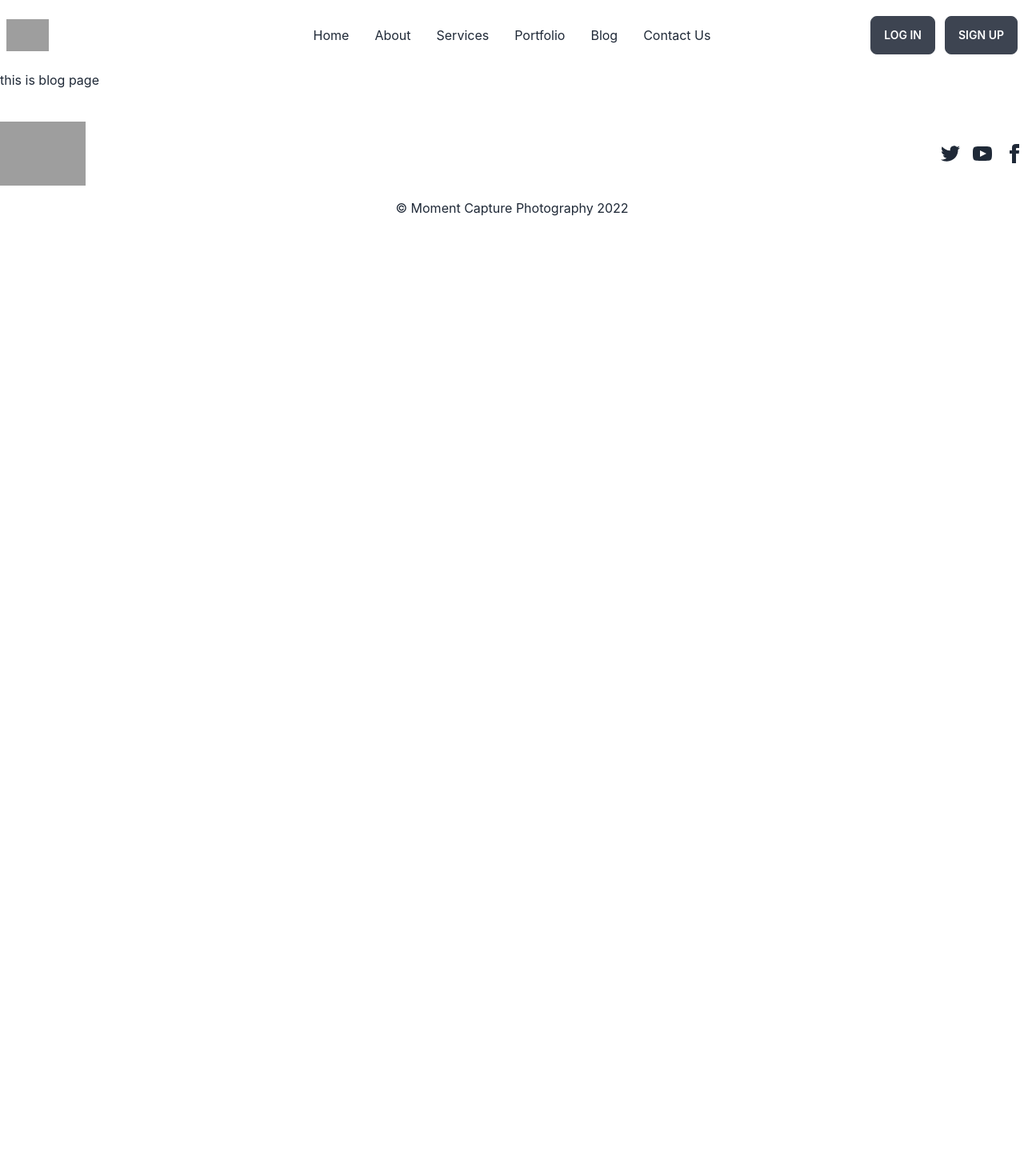
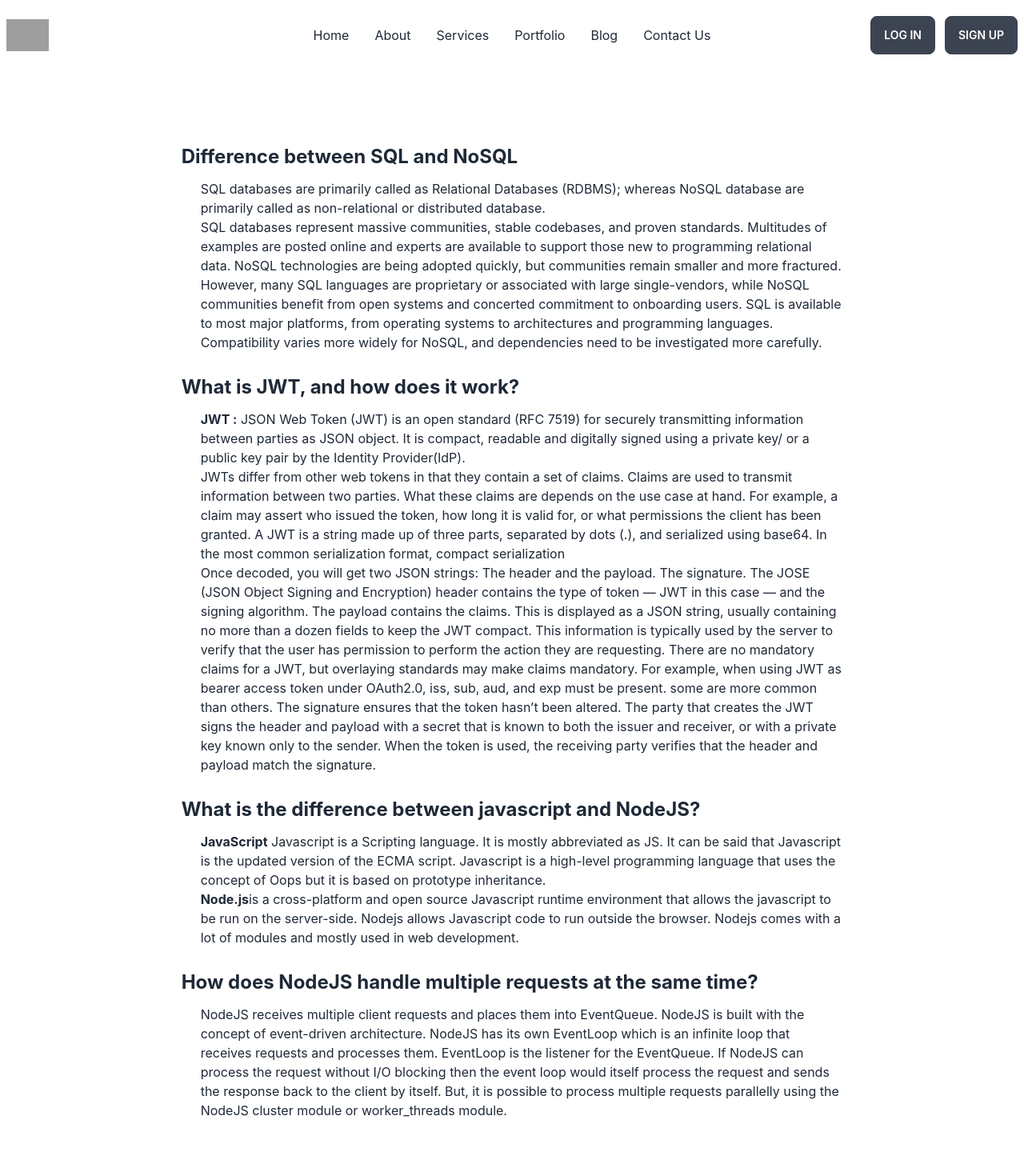
Before and after one commit to Rabiullah-Rabi/moment-capture, a React (Create React App) app: page /blog in a window 1280 px wide. Shown: the top 1470 px of the page at 80% size. Before the commit the page ends 800 px from the top, so only its background shows below. Built offline with nearby package versions, Linux system fonts and the light colour scheme; no server answers; grey boxes are pictures that could not be loaded.

Commit message:
jwt token save with sign up "

```diff
--- a/src/Context/AuthContext/AuthProvider.js
+++ b/src/Context/AuthContext/AuthProvider.js
@@ -26,17 +26,31 @@ const AuthProvider = ({ children }) => {
   const updateUserProfile = (profile) => {
     return updateProfile(auth.currentUser, profile);
   };
+  //jwt token
+  const jwtToken = ({ userUid }) => {
+    fetch("http://localhost:5000/jwt", {
+      method: "POST",
+      headers: {
+        "content-type": "application/json",
+      },
+      body: JSON.stringify(userUid),
+    })
+      .then((res) => res.json())
+      .then((data) => {
+        localStorage.setItem("jwToken", data.token);
+      });
+  };
   // Log in  with email password
   const emailPassSignIn = (email, password) => {
     setLoading(true);
     return signInWithEmailAndPassword(auth, email, password);
   };
-// Log out User
+  // Log out User
   const logOut = () => {
     setLoading(true);
     return signOut(auth);
   };
-// observer
+  // observer
   useEffect(() => {
     const unSubscribe = onAuthStateChanged(auth, (currentUser) => {
       setUser(currentUser);
@@ -45,7 +59,7 @@ const AuthProvider = ({ children }) => {
     return () => unSubscribe();
   }, []);
 
-    // popup for proverder log in
+  // popup for proverder log in
   const providerLogIn = (provider) => {
     return signInWithPopup(auth, provider);
   };
@@ -57,6 +71,7 @@ const AuthProvider = ({ children }) => {
     emailPassSignIn,
     updateUser: updateUserProfile,
     logOut,
+    jwtToken,
   };
 
   return (
--- a/src/component/Header/Header.js
+++ b/src/component/Header/Header.js
@@ -60,7 +60,7 @@ const Header = () => {
             <>
               <div className="dropdown dropdown-hover">
                 <label tabIndex={0} className="btn m-1">
-                  {user?.displayName}
+                  {user?.displayName?user.displayName:"User"}
                 </label>
                 <ul
                   tabIndex={0}
--- a/src/pages/Blog/Blog/Blog.js
+++ b/src/pages/Blog/Blog/Blog.js
@@ -1,14 +1,107 @@
-import React from 'react';
-import { Title } from '../../../App';
+import React from "react";
+import { Title } from "../../../App";
 
 const Blog = () => {
-    return (
-        <div>
+  return (
+    <div className="container mx-auto px-5 py-16">
       <Title title="Blog" />
-
-            <h1>this is blog page</h1>
+      <div className="w-full md:w-2/3 mx-auto">
+        {/* qus 1 */}
+        <div className="mt-7">
+          <h1 className="font-bold text-2xl mb-3">
+            Difference between SQL and NoSQL
+          </h1>
+          <p className="text-md ml-6">
+            SQL databases are primarily called as Relational Databases (RDBMS);
+            whereas NoSQL database are primarily called as non-relational or
+            distributed database. <br />
+            SQL databases represent massive communities, stable codebases, and
+            proven standards. Multitudes of examples are posted online and
+            experts are available to support those new to programming relational
+            data. NoSQL technologies are being adopted quickly, but communities
+            remain smaller and more fractured. However, many SQL languages are
+            proprietary or associated with large single-vendors, while NoSQL
+            communities benefit from open systems and concerted commitment to
+            onboarding users. SQL is available to most major platforms, from
+            operating systems to architectures and programming languages.
+            Compatibility varies more widely for NoSQL, and dependencies need to
+            be investigated more carefully.
+          </p>
         </div>
-    );
+        {/* qus 2 */}
+        <div className="mt-7">
+          <h1 className="font-bold text-2xl mb-3">
+            What is JWT, and how does it work?
+          </h1>
+          <p className="text-md ml-6">
+            <b>JWT :</b> JSON Web Token (JWT) is an open standard (RFC 7519) for
+            securely transmitting information between parties as JSON object. It
+            is compact, readable and digitally signed using a private key/ or a
+            public key pair by the Identity Provider(IdP). <br />
+            JWTs differ from other web tokens in that they contain a set of
+            claims. Claims are used to transmit information between two parties.
+            What these claims are depends on the use case at hand. For example,
+            a claim may assert who issued the token, how long it is valid for,
+            or what permissions the client has been granted. A JWT is a string
+            made up of three parts, separated by dots (.), and serialized using
+            base64. In the most common serialization format, compact
+            serialization <br />
+            Once decoded, you will get two JSON strings: The header and the
+            payload. The signature. The JOSE (JSON Object Signing and
+            Encryption) header contains the type of token — JWT in this case —
+            and the signing algorithm. The payload contains the claims. This is
+            displayed as a JSON string, usually containing no more than a dozen
+            fields to keep the JWT compact. This information is typically used
+            by the server to verify that the user has permission to perform the
+            action they are requesting. There are no mandatory claims for a JWT,
+            but overlaying standards may make claims mandatory. For example,
+            when using JWT as bearer access token under OAuth2.0, iss, sub, aud,
+            and exp must be present. some are more common than others. The
+            signature ensures that the token hasn’t been altered. The party that
+            creates the JWT signs the header and payload with a secret that is
+            known to both the issuer and receiver, or with a private key known
+            only to the sender. When the token is used, the receiving party
+            verifies that the header and payload match the signature.
+          </p>
+        </div>
+        {/* qus 3 */}
+        <div className="mt-7">
+          <h1 className="font-bold text-2xl mb-3">
+            What is the difference between javascript and NodeJS?
+          </h1>
+          <p className="text-md ml-6">
+            <b>JavaScript</b> Javascript is a Scripting language. It is mostly
+            abbreviated as JS. It can be said that Javascript is the updated
+            version of the ECMA script. Javascript is a high-level programming
+            language that uses the concept of Oops but it is based on prototype
+            inheritance.
+            <br />
+            <b>Node.js</b>is a cross-platform and open source Javascript runtime
+            environment that allows the javascript to be run on the server-side.
+            Nodejs allows Javascript code to run outside the browser. Nodejs
+            comes with a lot of modules and mostly used in web development.
+          </p>
+        </div>
+        {/* qus 4 */}
+        <div className="mt-7">
+          <h1 className="font-bold text-2xl mb-3">
+            How does NodeJS handle multiple requests at the same time?
+          </h1>
+          <p className="text-md ml-6">
+            NodeJS receives multiple client requests and places them into
+            EventQueue. NodeJS is built with the concept of event-driven
+            architecture. NodeJS has its own EventLoop which is an infinite loop
+            that receives requests and processes them. EventLoop is the listener
+            for the EventQueue. If NodeJS can process the request without I/O
+            blocking then the event loop would itself process the request and
+            sends the response back to the client by itself. But, it is possible
+            to process multiple requests parallelly using the NodeJS cluster
+            module or worker_threads module.
+          </p>
+        </div>
+      </div>
+    </div>
+  );
 };
 
 export default Blog;
--- /dev/null
+++ b/src/pages/ErrorPage/UnAuthorized.js
@@ -0,0 +1,13 @@
+import React from "react";
+
+const UnAuthorized = ({ error }) => {
+  const { status, statusText } = error;
+  return (
+    <div>
+      <h1>{status}</h1>
+      <h1>{statusText}</h1>
+    </div>
+  );
+};
+
+export default UnAuthorized;
--- a/src/pages/Login/Login.js
+++ b/src/pages/Login/Login.js
@@ -5,14 +5,13 @@ import "react-toastify/dist/ReactToastify.css";
 import { GithubAuthProvider, GoogleAuthProvider } from "firebase/auth";
 import { AuthContext } from "../../Context/AuthContext/AuthProvider";
 import { Title } from "../../App";
-import { ColorRing } from "react-loader-spinner";
 
 const Login = () => {
-  const { providerLogIn, user, emailPassSignIn } = useContext(AuthContext);
+  const { providerLogIn, user, emailPassSignIn, jwtToken } =
+    useContext(AuthContext);
   const navigate = useNavigate();
   const location = useLocation();
   const from = location.state?.from?.pathname || "/";
-  console.log(location.state);
 
   // google Sign in
   const googleProvider = new GoogleAuthProvider();
@@ -20,6 +19,8 @@ const Login = () => {
     providerLogIn(googleProvider)
       .then((result) => {
         const user = result.user;
+        const userUid = { uid: user.uid };
+        jwtToken({ userUid });
         navigate(from, { replace: true });
       })
       .catch((error) => console.error(error));
@@ -30,6 +31,8 @@ const Login = () => {
     providerLogIn(gitProvider)
       .then((result) => {
         const user = result.user;
+        const userUid = { uid: user.uid };
+        jwtToken({ userUid });
         navigate(from, { replace: true });
       })
       .catch((error) => console.error(error));
@@ -44,20 +47,21 @@ const Login = () => {
       .then((result) => {
         const user = result.user;
         const userUid = { uid: user.uid };
+        jwtToken({ userUid });
+
         // get jwt token
-        fetch("http://localhost:5000/jwt", {
-          method: "POST",
-          headers: {
-            "content-type": "application/json",
-          },
-          body: JSON.stringify(userUid),
-        })
-          .then((res) => res.json())
-          .then((data) => {
-            localStorage.setItem("jwToken", data.token);
-            console.log(data);
-          });
-
+        // fetch("http://localhost:5000/jwt", {
+        //   method: "POST",
+        //   headers: {
+        //     "content-type": "application/json",
+        //   },
+        //   body: JSON.stringify(userUid),
+        // })
+        //   .then((res) => res.json())
+        //   .then((data) => {
+        //     localStorage.setItem("jwToken", data.token);
+        //     console.log(data);
+        //   });
 
         navigate(from, { replace: true });
         form.reset();
--- a/src/pages/UserActivities/UserReview/UserReview.js
+++ b/src/pages/UserActivities/UserReview/UserReview.js
@@ -1,11 +1,12 @@
 import React, { useContext, useEffect, useState } from "react";
+import { Navigate, useNavigate } from "react-router-dom";
 import { toast, ToastContainer } from "react-toastify";
 import { Title } from "../../../App";
 import { AuthContext } from "../../../Context/AuthContext/AuthProvider";
 import TableRow from "./TableRow/TableRow";
 
 const UserReview = () => {
-  const { user,logOut } = useContext(AuthContext);
+  const { user, logOut } = useContext(AuthContext);
   const { uid } = user;
   const [reviews, setReviews] = useState([]);
   const showToastMessage = () => {
@@ -16,14 +17,14 @@ const UserReview = () => {
   useEffect(() => {
     fetch(`http://localhost:5000/reviewsbyuser/${uid}`, {
       headers: {
-        authorization:`Bearer ${localStorage.getItem('jwToken')}`,
-      }
+        authorization: `Bearer ${localStorage.getItem("jwToken")}`,
+      },
     })
       .then((res) => {
-        if (res.status === 401 || res.status === 403) {
-          logOut();
-        }
-        return res.json()
+        // if (res.status === 401 || res.status === 403) {
+        //   logOut();
+        // }
+        return res.json();
       })
       .then((data) => {
         setReviews(data);
```
Also changed, not shown: src/pages/Register/Register.js (+24 -17 lines), src/routes/Routes/Routes.js (+10 -2 lines).
